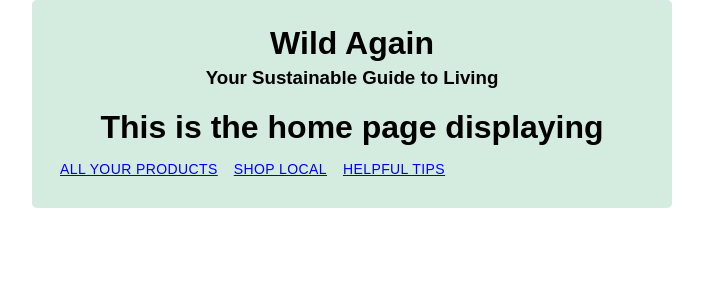
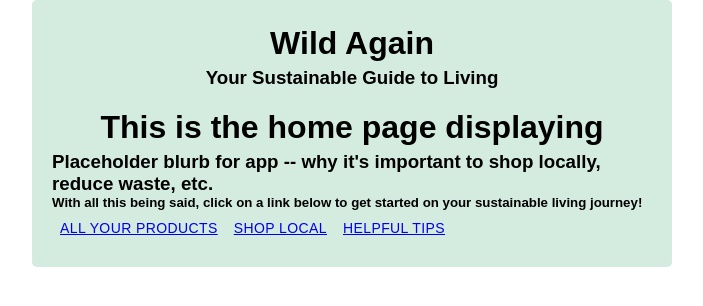
Before and after one commit to jlstern3/wild_again, a React (Create React App) app in the folder client/: page / in a window 1280 px wide. Shown: the top 306 px of the page, without its empty margins (288-991 px from the left). Built offline with nearby package versions, Linux system fonts and the light colour scheme.

Commit message:
Placeholder blurbs as wireframe content

```diff
--- a/client/src/components/HomePage.js
+++ b/client/src/components/HomePage.js
@@ -8,6 +8,8 @@ const HomePage = () => {
     return(
         <div>
             <h1>This is the home page displaying</h1>
+            <h3>Placeholder blurb for app -- why it's important to shop locally, reduce waste, etc.</h3>
+            <h5>With all this being said, click on a link below to get started on your sustainable living journey!</h5>
             <Button type="contained"><Link to ="/api/products">All Your Products</Link></Button>
             <Button type="contained"><Link to ="/api/products/local">Shop Local</Link></Button>
             <Button type="contained"><Link to ="/api/products/tips">Helpful Tips</Link></Button>
```
